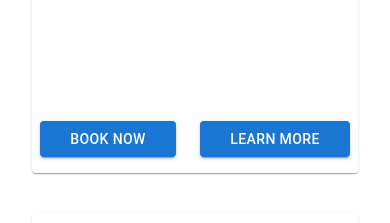
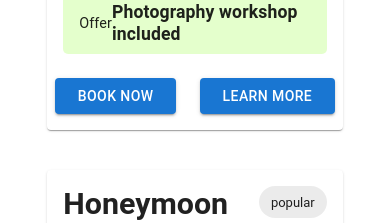
Before and after one commit to NathanaelMutua/zaph-tours, a React (Vite) app: page /trips in a window 390 px wide. Shown: the part 1090-1313 px from the top of the page. Built offline with nearby package versions, Linux system fonts and the light colour scheme.

Commit message:
style: add styling to grid containers for trips and destination - modify height to minHeight for responsiveness - add breakpoint sizing for TripPackagesGrid component

```diff
--- a/src/components/DestinationsComponent.tsx
+++ b/src/components/DestinationsComponent.tsx
@@ -30,10 +30,12 @@ function DestinationsComponent() {
             size={{ xs: 12, sm: 9, md: 6, lg: 4 }}
             key={idx}
             position="relative"
+            justifyContent="center"
+            alignItems="center"
           >
             <Card
               sx={{
-                height: "32rem",
+                minHeight: "32rem",
                 display: "flex",
                 flexDirection: "column",
                 alignItems: "center",
--- a/src/components/TripPackagesGrid.tsx
+++ b/src/components/TripPackagesGrid.tsx
@@ -21,11 +21,21 @@ function TripPackagesGrid() {
       justifyContent="center"
       alignItems="center"
     >
-      <Grid container spacing={5} rowSpacing={5}>
+      <Grid
+        container
+        spacing={5}
+        rowSpacing={5}
+        justifyContent="center"
+        alignItems="center"
+      >
         {TripPackages.map((tripPackage, idx) => (
-          <Grid size={{ md: 11, lg: 6 }} key={idx}>
+          <Grid size={{ xs: 11, md: 8, lg: 6 }} key={idx}>
             <Card
-              sx={{ height: "85vh", display: "flex", flexDirection: "column" }}
+              sx={{
+                minHeight: "40vh",
+                display: "flex",
+                flexDirection: "column",
+              }}
             >
               <CardContent>
                 <Stack
```
